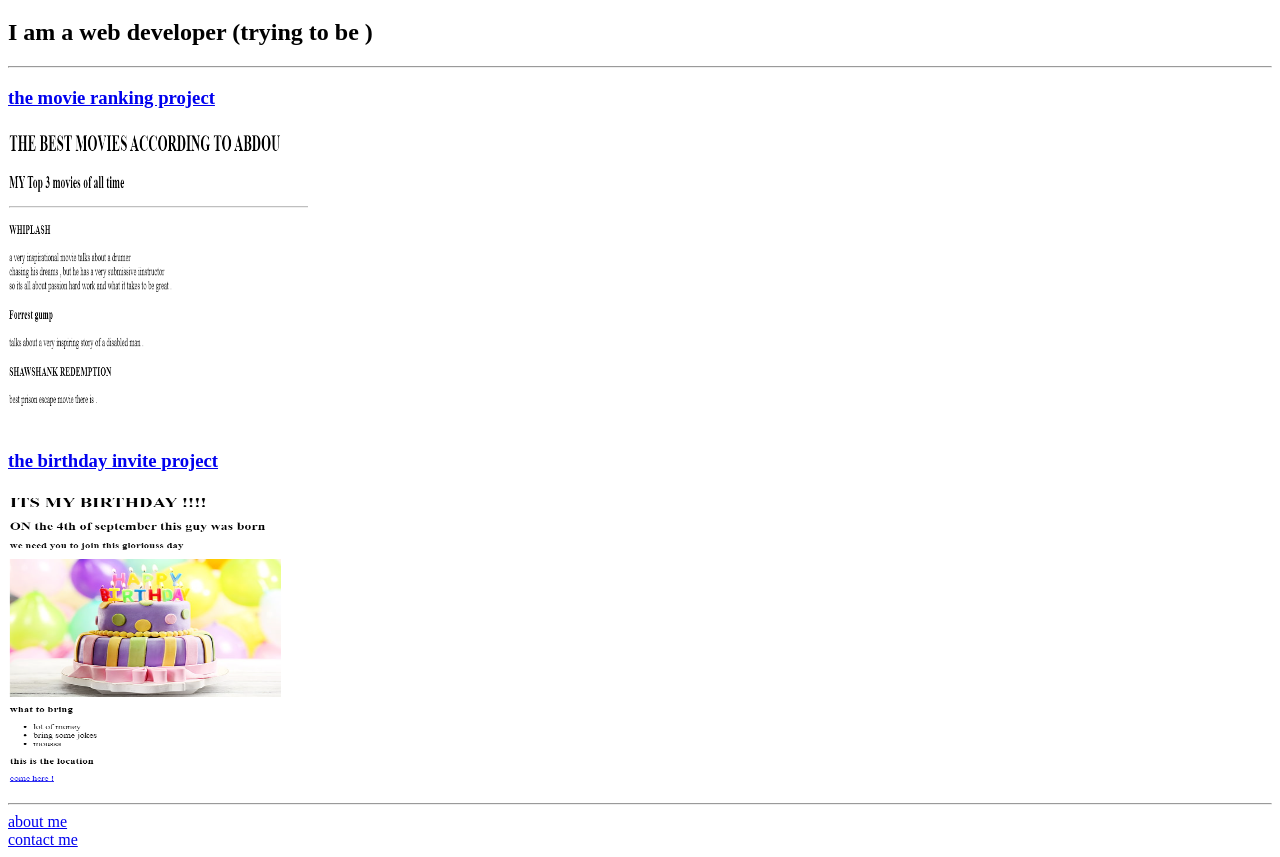
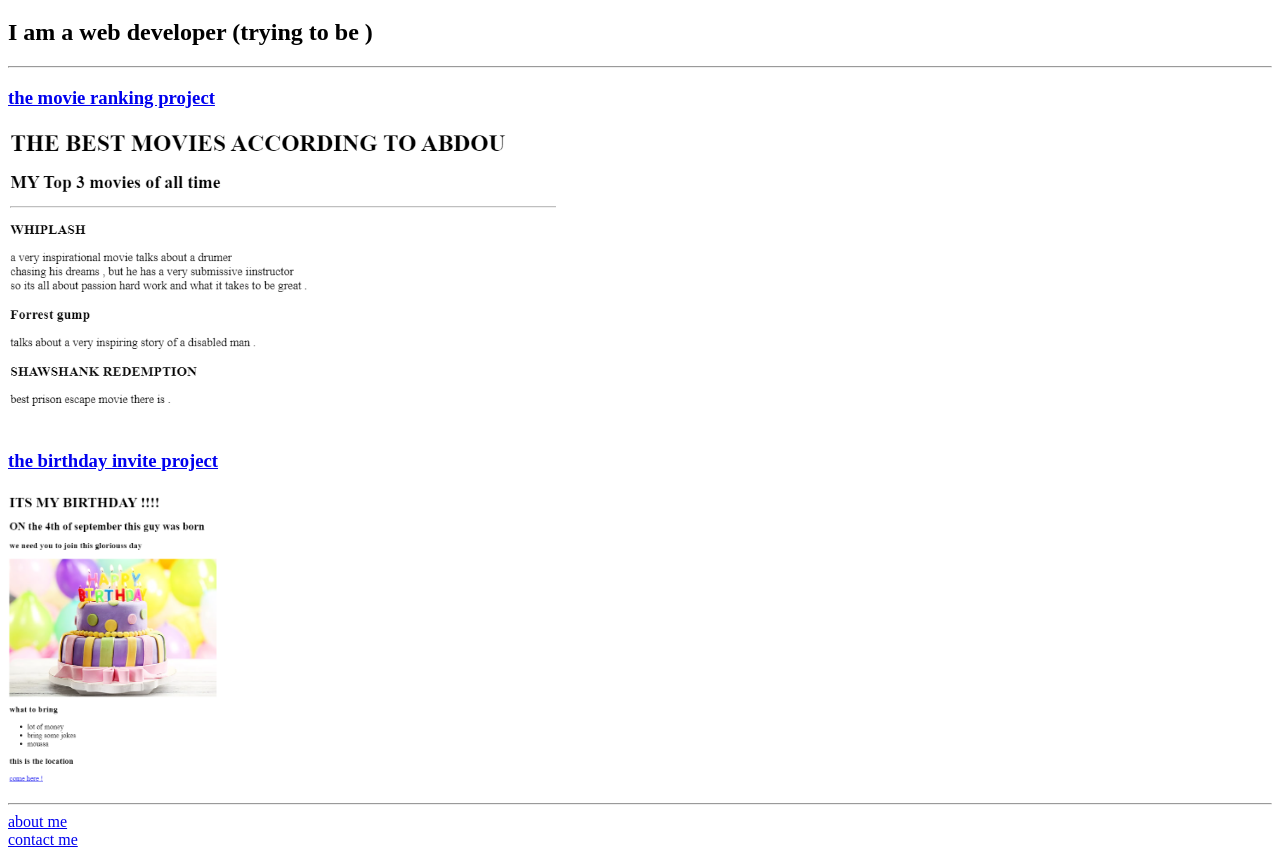
Before and after one commit to Abderrahmane-git/Abdou-s-1st-portfolio, a plain HTML site: page index.html in a window 1280 px wide. Shown: the part 61-918 px from the top of the page. Drawn offline with Linux system fonts and the light colour scheme.

Commit message:
Change the width of the used images
i ve changed the width of the used images

```diff
--- a/index.html
+++ b/index.html
@@ -29,9 +29,9 @@ https://developer.mozilla.org/en-US/docs/Web/HTML/Element/img#attr-height -->
 <h2> I am a web developer (trying to be ) </h2>
 <hr />
 <h3><a href="./public/movie-ranking.html">the movie ranking project </a></h3>
-<img src="./assets/images/MOVIES RANKING.png" alt="the movie ranking project " height=300 width="300" />
+<img src="./assets/images/MOVIES RANKING.png" alt="the movie ranking project " height=300  />
 <h3><a href="./public/birthday-invite.html">the birthday invite project</a></h3>
-<img src="./assets/images/ABDOUS BD INVITE.png" alt="the birthday invite project" height=300 width="300 "/>
+<img src="./assets/images/ABDOUS BD INVITE.png" alt="the birthday invite project" height=300 />
 <hr />
 <a href="./public/about.html">about me </a> <br />
 <a href="./public/contact.html">contact me </a>
```
